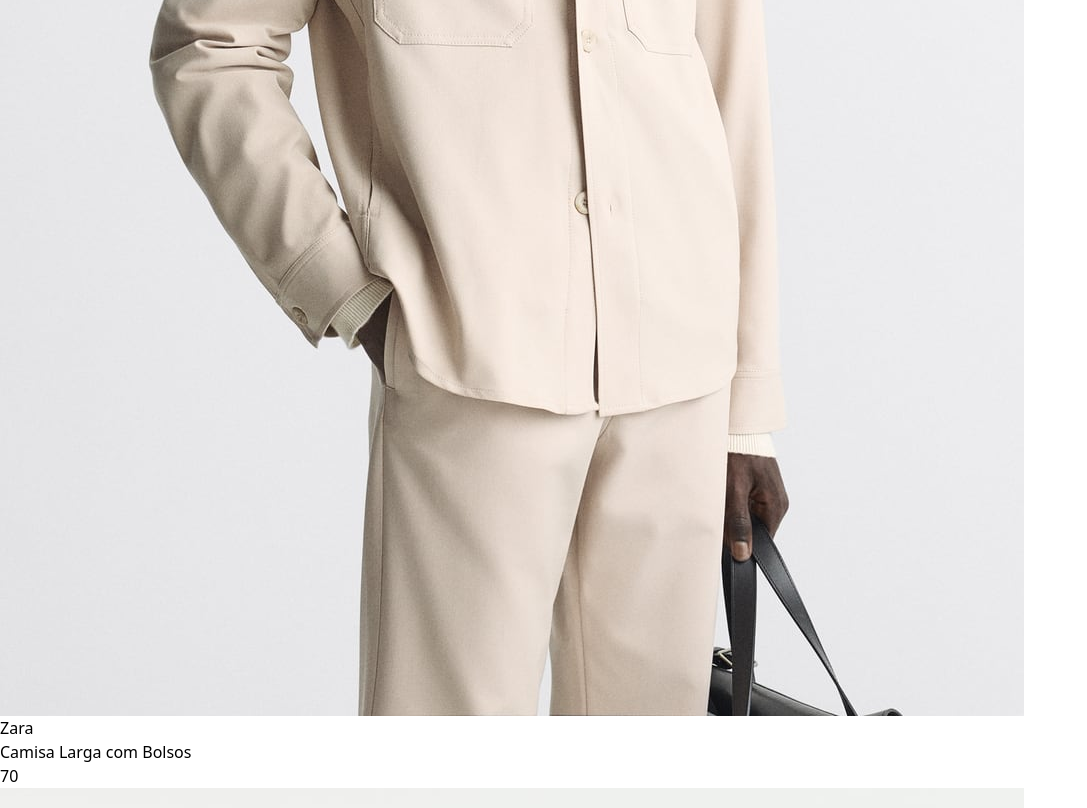
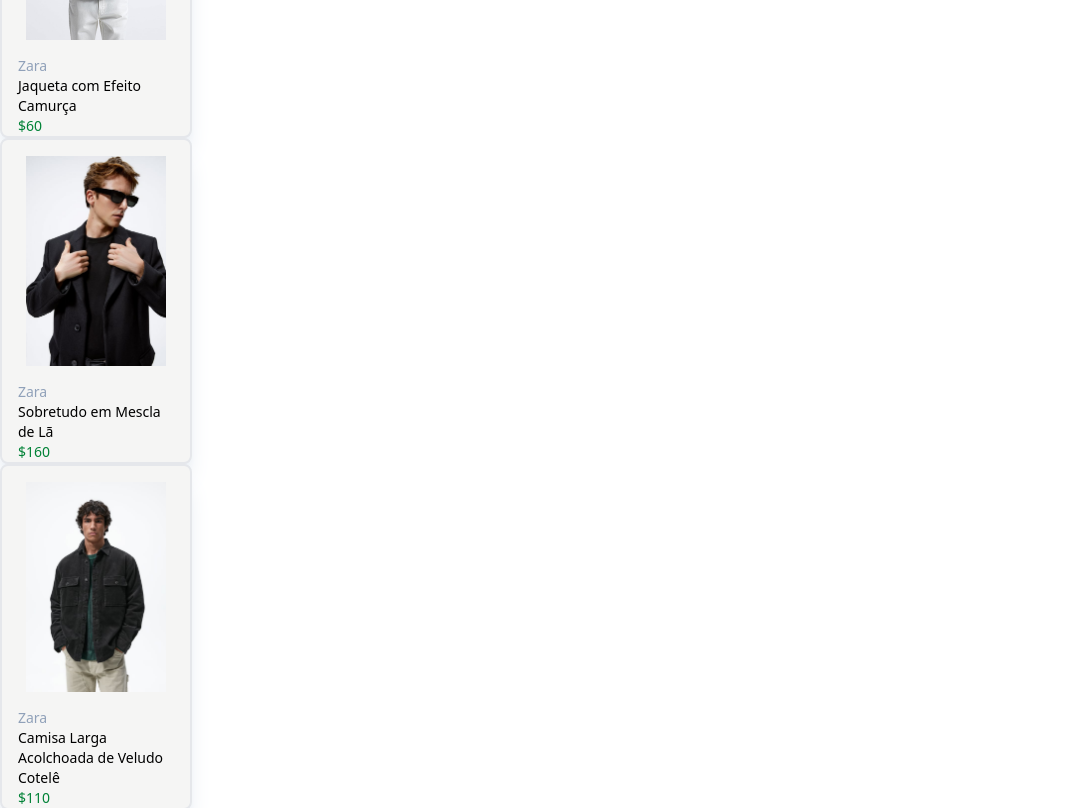
Before and after one commit to chapetta/chapetta-store, a React (Vite) app: page / in a window 1280 px wide. Shown: the part 940-1748 px from the top of the page, without its empty margins (0-1087 px from the left). Built offline with nearby package versions, Linux system fonts and the light colour scheme.

Commit message:
estilizando o prodcut card com tailwindcss

```diff
--- a/src/components/ProductCard.tsx
+++ b/src/components/ProductCard.tsx
@@ -7,13 +7,18 @@ type ProductCard = {
   price: number
 }
 
-export const ProductCard = ({id, name, brand, image, feminine, price }: ProductCard) => {
-    return (
-        <article>
-          <img src={image} alt={`imagem do produto ${id}`} />
-          <p>{brand}</p>
-          <p>{name}</p>
-          <p>{price}</p>
-        </article>
-    );
+export const ProductCard = ({ id, name, brand, image, feminine, price }: ProductCard) => {
+  return (
+    <article className="card-produto group w-48 bg-stone-100 shadow-xl shadow-slate-200 flex flex-col justify-around border-2 border-gray-200 rounded-lg ">
+      <img
+        src={image}
+        alt={`imagem do produto ${id}`}
+        className=" group-hover:scale-110 mx-6 my-4 transition-transform duration-300 transform"
+      />
+      <p className="mx-4 text-sm text-slate-400">{brand}</p>
+      <p className="mx-4 text-sm ">{name}</p>
+      <p className="mx-4 text-sm  text-green-700 ">${price}</p>
+    </article>
+
+  );
 };
```
